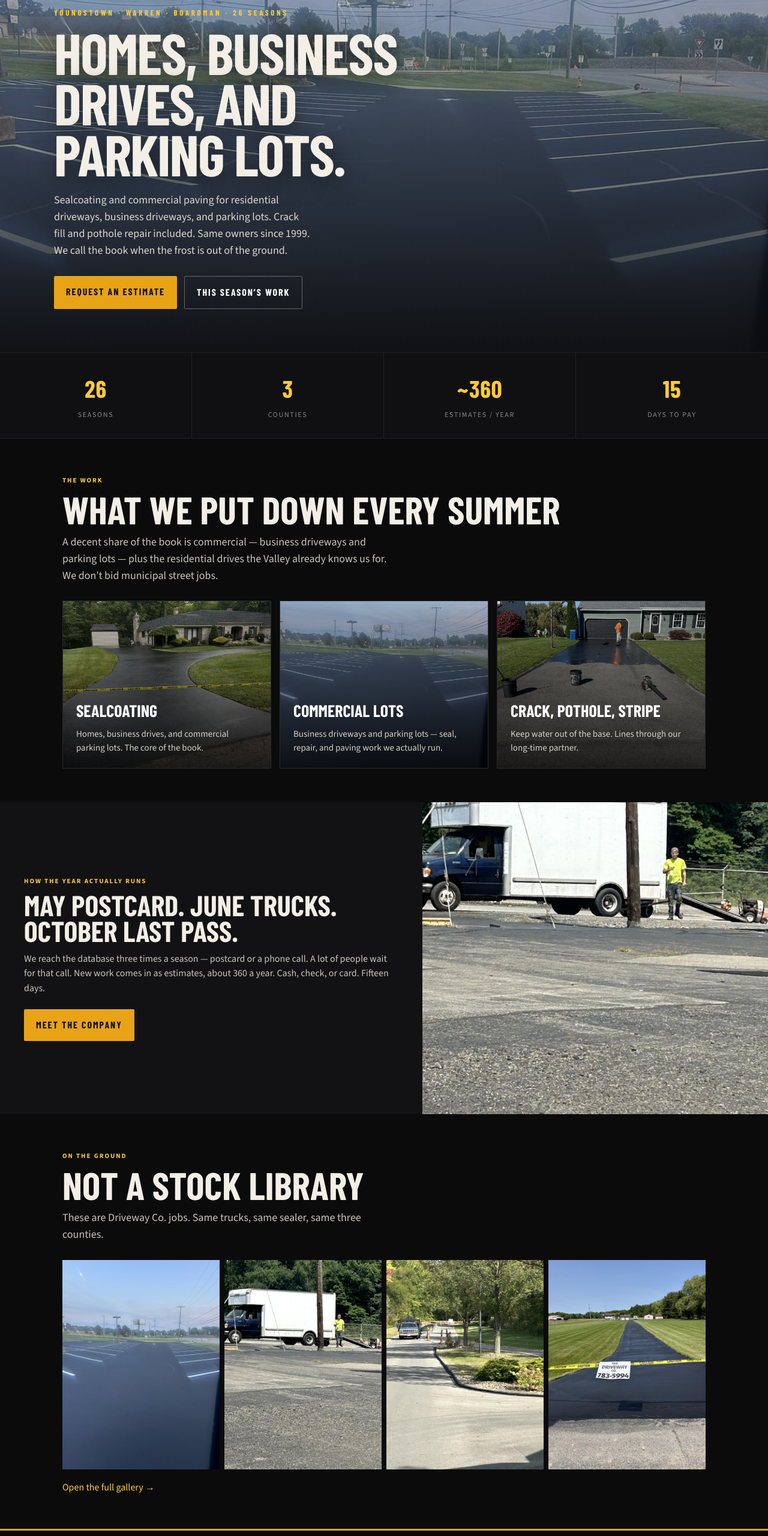
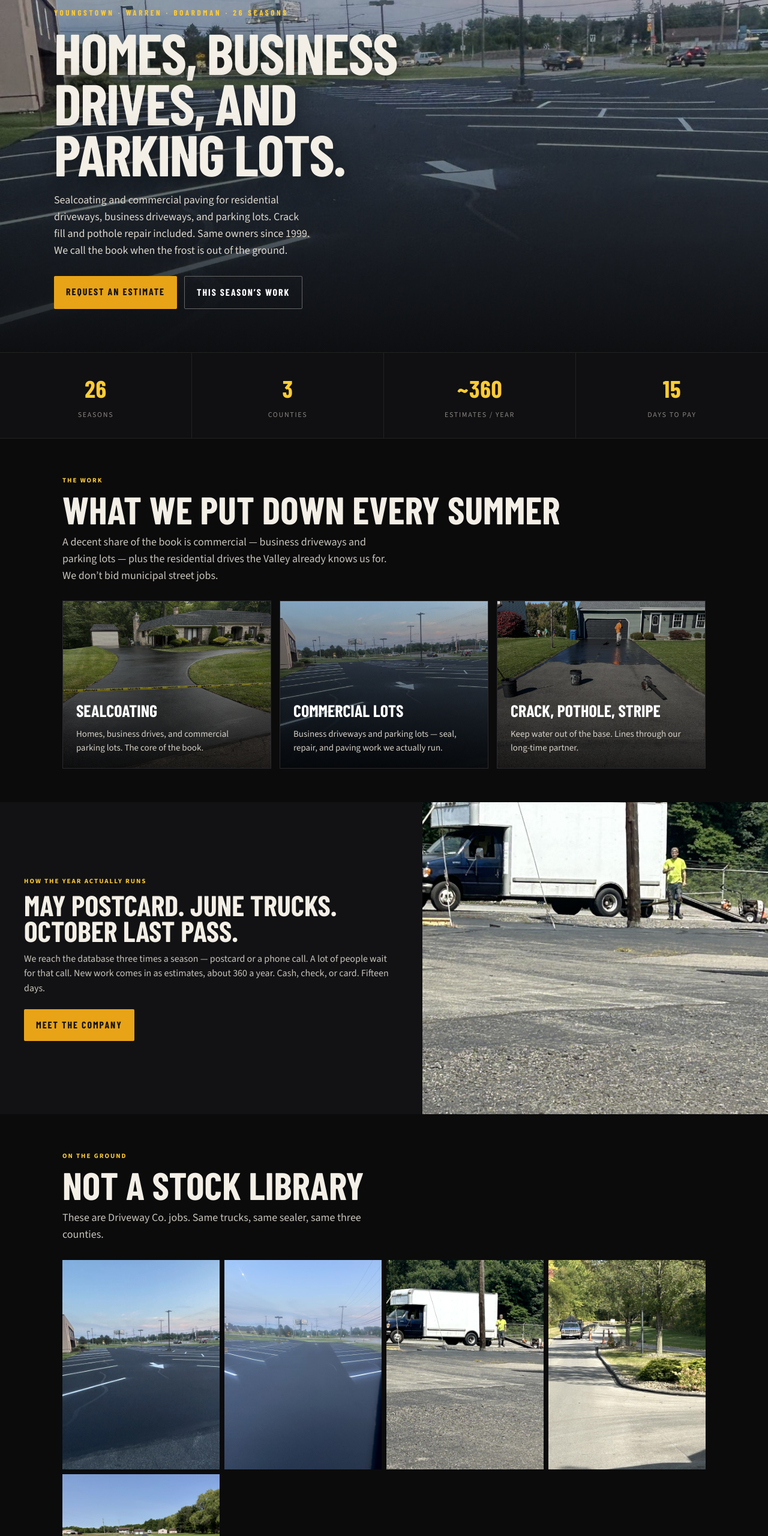
Before and after one commit to teambattleground-beep/driveway-co-sale-landing, a plain HTML site: page index.html in a window 1280 px wide. Shown: the part 240-2800 px from the top of the page at 60% size. Drawn offline with nearby package versions, Linux system fonts and the light colour scheme; a web font is replaced by a local one.

Commit message:
Add Bill/Jeff commercial lot (IMG_0738) as gallery and hero lead.
EXIF-baked JPEG from HEIC; parking lot with fresh stripes.

```diff
--- a/index.html
+++ b/index.html
@@ -80,7 +80,8 @@
     <h2 class="page-title" style="margin-top:8px;">Not a stock library</h2>
     <p class="page-sub">These are Driveway Co. jobs. Same trucks, same sealer, same three counties.</p>
     <div class="photo-strip">
-      <figure><img src="images/job-16-parking-lot.jpg" alt="Commercial parking lot after sealcoat and striping" /></figure>
+      <figure><img src="images/job-17-commercial.jpg" alt="Commercial parking lot after sealcoat and striping" /></figure>
+      <figure><img src="images/job-16-parking-lot.jpg" alt="Commercial parking lot stall stripes" /></figure>
       <figure><img src="images/job-03.jpg" alt="Commercial lot job with crew" /></figure>
       <figure><img src="images/job-14.jpg" alt="Campus or commercial drive with spray truck" /></figure>
       <figure><img src="images/job-01-long-drive.jpg" alt="Long sealed residential driveway" /></figure>
--- a/styles.css
+++ b/styles.css
@@ -102,7 +102,7 @@ a:hover { text-decoration: underline; }
   padding: 80px 28px 72px;
   background:
     linear-gradient(180deg, rgba(11,11,12,0.15) 0%, rgba(11,11,12,0.35) 40%, rgba(11,11,12,0.92) 100%),
-    url("images/job-16-parking-lot.jpg") center 40%/cover no-repeat;
+    url("images/job-17-commercial.jpg") center 45%/cover no-repeat;
 }
 .hero.crew { background-image: linear-gradient(180deg, rgba(11,11,12,0.2) 0%, rgba(11,11,12,0.88) 100%), url("images/job-15-crew-work.jpg"); background-size: cover; background-position: center; }
 .hero.house { background-image: linear-gradient(180deg, rgba(11,11,12,0.25) 0%, rgba(11,11,12,0.9) 100%), url("images/job-04-residence.jpg"); background-size: cover; background-position: center; }
@@ -232,7 +232,7 @@ a:hover { text-decoration: underline; }
 .svc h3 { font-family: "Barlow Condensed", sans-serif; font-size: 28px; text-transform: uppercase; margin-bottom: 6px; }
 .svc p { color: #d6d1c7; font-size: 15px; }
 .svc.s1 { background: url("images/job-04-residence.jpg") center/cover; }
-.svc.s2 { background: url("images/job-16-parking-lot.jpg") center/cover; }
+.svc.s2 { background: url("images/job-17-commercial.jpg") center/cover; }
 .svc.s3 { background: url("images/job-15-crew-work.jpg") center/cover; }
 
 .towns { display: flex; flex-wrap: wrap; gap: 8px; margin-top: 16px; }
```
Also changed, not shown: gallery.html (+2 -1 lines), sale.html (+2 -1 lines), images/job-17-commercial.jpg (added).
